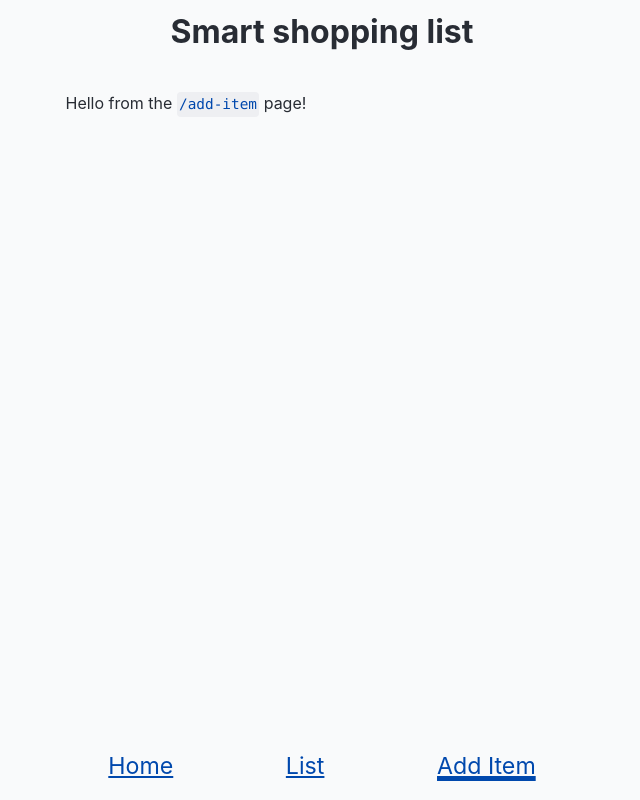
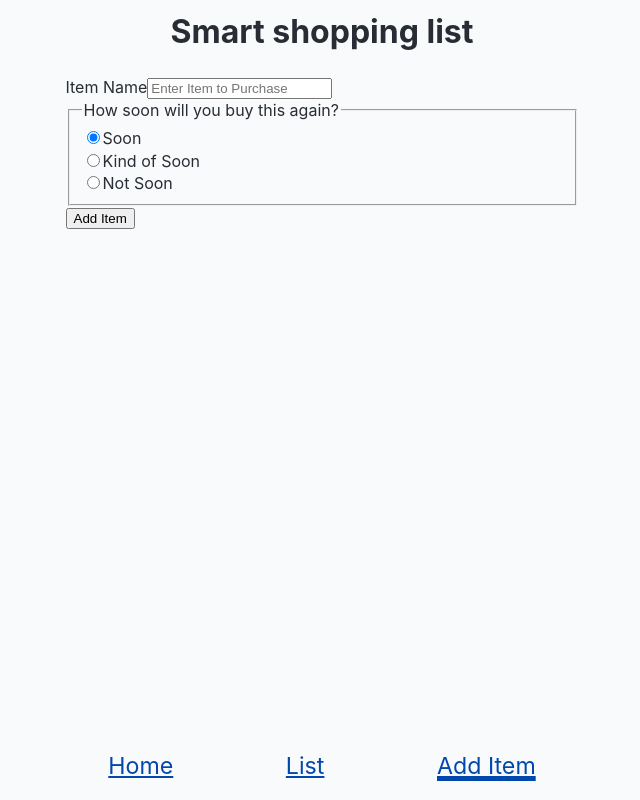
Before and after one commit to the-collab-lab/tcl-50-smart-shopping-list, a React (Vite) app: page /add-item in a window 1280 px wide. Shown: the whole page, without its empty margins (318-958 px from the left). Built offline with nearby package versions, Linux system fonts and the light colour scheme; no server answers; the database is empty.

Commit message:
Created UI that adds a new item to the shopping list and records the time of next purchase

```diff
--- a/src/api/firebase.js
+++ b/src/api/firebase.js
@@ -1,4 +1,4 @@
-import { collection, onSnapshot } from 'firebase/firestore';
+import { addDoc, collection, onSnapshot } from 'firebase/firestore';
 import { db } from './config';
 import { getFutureDate } from '../utils';
 
@@ -50,7 +50,7 @@ export async function addItem(listId, { itemName, daysUntilNextPurchase }) {
 	const listCollectionRef = collection(db, listId);
 	// TODO: Replace this call to console.log with the appropriate
 	// Firebase function, so this information is sent to your database!
-	return console.log(listCollectionRef, {
+	return await addDoc(listCollectionRef, {
 		dateCreated: new Date(),
 		// NOTE: This is null because the item has just been created.
 		// We'll put a Date here when the item is purchased!
--- a/src/views/AddItem.jsx
+++ b/src/views/AddItem.jsx
@@ -1,3 +1,77 @@
+import { useState } from 'react';
+import { addItem } from '../api/firebase';
+
 export function AddItem() {
-	return <p>Hello from the <code>/add-item</code> page!</p>
+	const [newItem, setNewItem] = useState('');
+	const [nextPurchaseTime, setPurchaseTime] = useState(7);
+	const [statusMessage, setStatusMessage] = useState('');
+
+	const handleSubmit = async (e) => {
+		e.preventDefault();
+
+		let listId = 'my test list';
+
+		const item = await addItem(listId, {
+			itemName: newItem,
+			daysUntilNextPurchase: nextPurchaseTime,
+		});
+
+		if (item.id) {
+			setStatusMessage('Item Successfully Added!');
+			setNewItem('');
+			setPurchaseTime(7);
+		} else {
+			setStatusMessage('Item Not Added!');
+		}
+	};
+	return (
+		<>
+			<form onSubmit={handleSubmit}>
+				<div>
+					<label htmlFor="name">Item Name</label>
+					<input
+						type="text"
+						id="name"
+						placeholder="Enter Item to Purchase"
+						value={newItem}
+						onChange={(e) => setNewItem(e.target.value)}
+					/>
+				</div>
+
+				<div>
+					<fieldset onChange={(e) => setPurchaseTime(e.target.value)}>
+						<legend>How soon will you buy this again?</legend>
+
+						<div>
+							<input
+								type="radio"
+								id="soon"
+								name="duration"
+								value={7}
+								defaultChecked
+							/>
+							<label htmlFor="soon">Soon</label>
+						</div>
+
+						<div>
+							<input
+								type="radio"
+								id="kind of soon"
+								name="duration"
+								value={14}
+							/>
+							<label htmlFor="kind of soon">Kind of Soon</label>
+						</div>
+
+						<div>
+							<input type="radio" id="not soon" name="duration" value={30} />
+							<label htmlFor="not soon">Not Soon</label>
+						</div>
+					</fieldset>
+				</div>
+				<button type="submit">Add Item</button>
+				{statusMessage && <p>{statusMessage}</p>}
+			</form>
+		</>
+	);
 }
```
